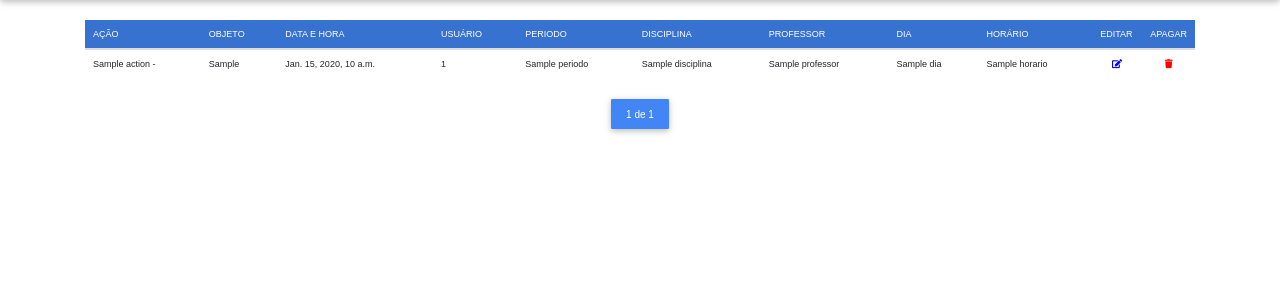
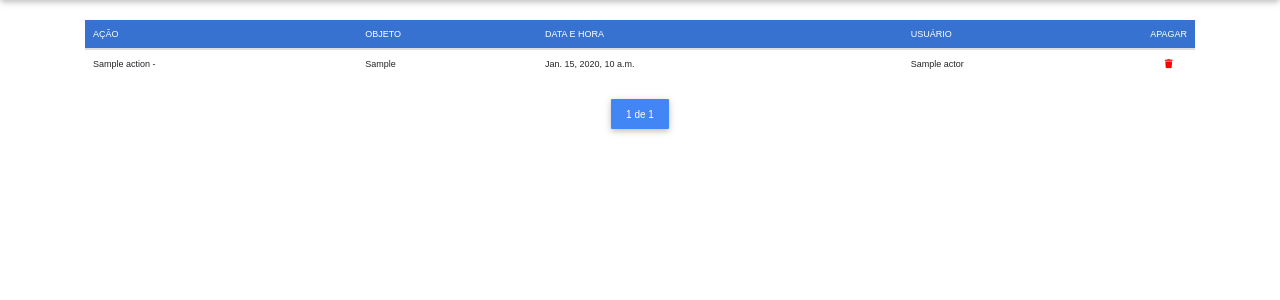
Before and after one commit to cloud-etc/alocacaotcc, a Django app: template alocar/templates/alocar/comum.html in a window 1280 px wide. Shown: the part 115-415 px from the top of the page. Run offline with Django 3.2, Linux system fonts and the light colour scheme; the template is opened without the code that fills it: most values are stand-ins (such as "Sample title", 1, 10 or a date in 2020); some libraries are stand-ins or nearby versions.

Commit message:
logentry

```diff
--- a/alocar/templates/alocar/comum.html
+++ b/alocar/templates/alocar/comum.html
@@ -36,24 +36,6 @@
                 <th>
                     USUÁRIO
                 </th>
-                <th>
-                    PERIODO
-                </th>
-                <th>
-                    DISCIPLINA
-                </th>
-                <th>
-                    PROFESSOR
-                </th>
-                <th>
-                    DIA
-                </th>
-                <th>
-                    HORÁRIO
-                </th>
-                <th style="width: 50px">
-                    EDITAR
-                </th>
                 <th style="width: 50px">
                     APAGAR
                 </th>
@@ -79,29 +61,9 @@
                     {{alocar.timestamp}}
                 </td>
                 <td>
-                    {{alocar.actor_id}}
+                    {{alocar.actor}}
                 </td>
 
-                <td>
-                    {{alocar.turma.periodo}}
-                </td>
-                <td>
-                    {{alocar.turma.disciplina}}
-                </td>
-                <td>
-                    {{alocar.turma.professor}}
-                </td>
-                <td>
-                    {{alocar.dia}}
-                </td>
-                <td>
-                    {{alocar.horario}}
-                </td>
-                <td style="text-align: center">
-                    <a href="{% url 'alocar:altalocacao' alocar.id %}">
-                        <i class="fas fa-edit" style="color:blue;"></i>
-                    </a>
-                </td>
                 <td style="text-align: center">
                     <a href="{% url 'alocar:delalocacao' alocar.id %}">
                         <i class="fas fa-trash" style="color:red;"></i>
```
Also changed, not shown: 1 other file.
